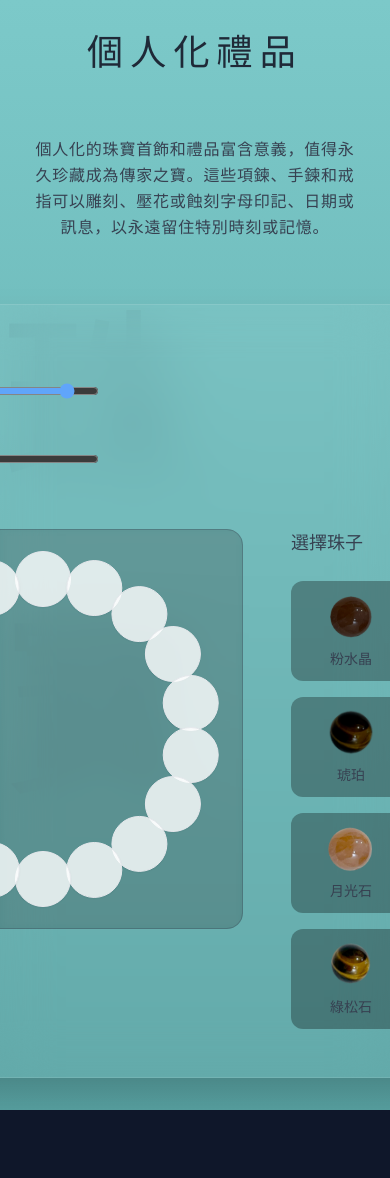
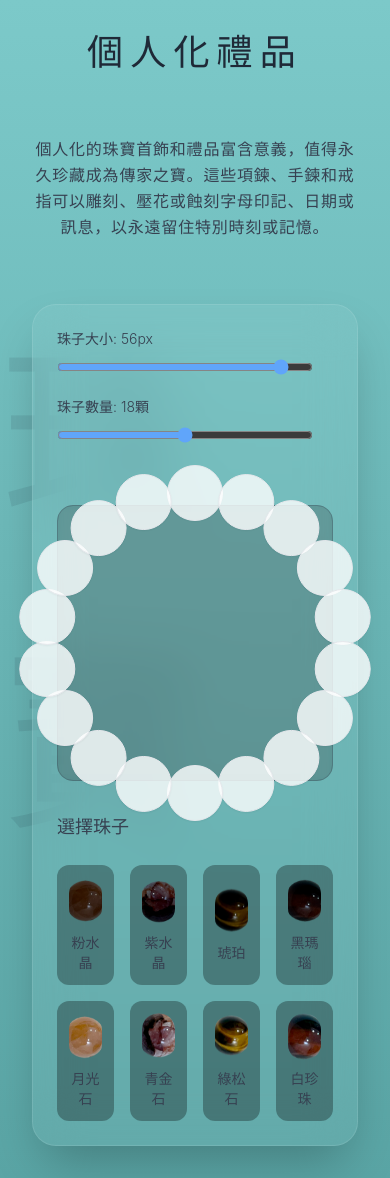
Before and after one commit to bear0103papa/bracelet-designer, a React (Create React App) app: page / in a window 390 px wide. Before the commit the page ends 1110 px from the top, so only its background shows below. Built offline with nearby package versions, Linux system fonts and the light colour scheme.

Commit message:
初始化專案

```diff
--- a/src/components/BeadDetails.tsx
+++ b/src/components/BeadDetails.tsx
@@ -7,7 +7,7 @@ interface BeadDetailsProps {
 
 export const BeadDetails: React.FC<BeadDetailsProps> = ({ bead }) => {
   return (
-    <div className="w-80 bg-black/20 backdrop-blur-sm p-6 rounded-2xl border border-white/10">
+    <div className="w-full md:w-80 bg-black/20 backdrop-blur-sm p-6 rounded-2xl border border-white/10">
       <h4 className="text-gray-800 text-lg mb-4 font-light">{bead.name}的故事</h4>
       <p className="text-gray-700 text-sm mb-4 leading-relaxed">{bead.story}</p>
 
--- a/src/components/BeadGrid.tsx
+++ b/src/components/BeadGrid.tsx
@@ -9,9 +9,9 @@ interface BeadGridProps {
 
 export const BeadGrid: React.FC<BeadGridProps> = ({ beads, onSelect, onBeadHover }) => {
   return (
-    <div className="w-64">
+    <div className="w-full md:w-64">
       <h3 className="text-lg font-light text-gray-700 mb-6">選擇珠子</h3>
-      <div className="grid grid-cols-2 gap-4">
+      <div className="grid grid-cols-4 md:grid-cols-2 gap-4">
         {beads.map((bead) => (
           <button
             key={bead.id}
--- a/src/components/BeadPreview.tsx
+++ b/src/components/BeadPreview.tsx
@@ -13,7 +13,7 @@ export const BeadPreview: React.FC<BeadPreviewProps> = ({
   calculatePosition
 }) => {
   return (
-    <div className="relative w-[400px] h-[400px] bg-black/20 rounded-2xl backdrop-blur-sm">
+    <div className="relative w-full md:w-[400px] aspect-square bg-black/20 rounded-2xl backdrop-blur-sm">
       <div className="absolute inset-0 border border-gray-700/30 rounded-2xl" />
       <div className="absolute inset-0">
         {Array(settings.beadCount).fill(null).map((_, index) => (
--- a/src/components/BeadSelector.tsx
+++ b/src/components/BeadSelector.tsx
@@ -48,20 +48,20 @@ const BeadSelector: React.FC<BeadSelectorProps> = ({ onSelect }) => {
   };
 
   return (
-    <div className="flex flex-col gap-8 bg-white/5 backdrop-blur-xl p-12 rounded-3xl border border-white/10 shadow-2xl">
+    <div className="flex flex-col gap-8 bg-white/5 backdrop-blur-xl p-6 md:p-12 rounded-3xl border border-white/10 shadow-2xl w-full max-w-[1200px]">
       <BeadControls
         settings={settings}
         onSettingChange={handleSettingChange}
       />
 
-      <div className="flex gap-12">
+      <div className="flex flex-col md:flex-row gap-8 md:gap-12">
         <BeadPreview
           settings={settings}
           selectedBeads={selectedBeads}
           calculatePosition={calculatePosition}
         />
 
-        <div className="flex gap-8">
+        <div className="flex flex-col md:flex-row gap-8">
           <BeadGrid
             beads={beads}
             onSelect={handleBeadSelect}
```
